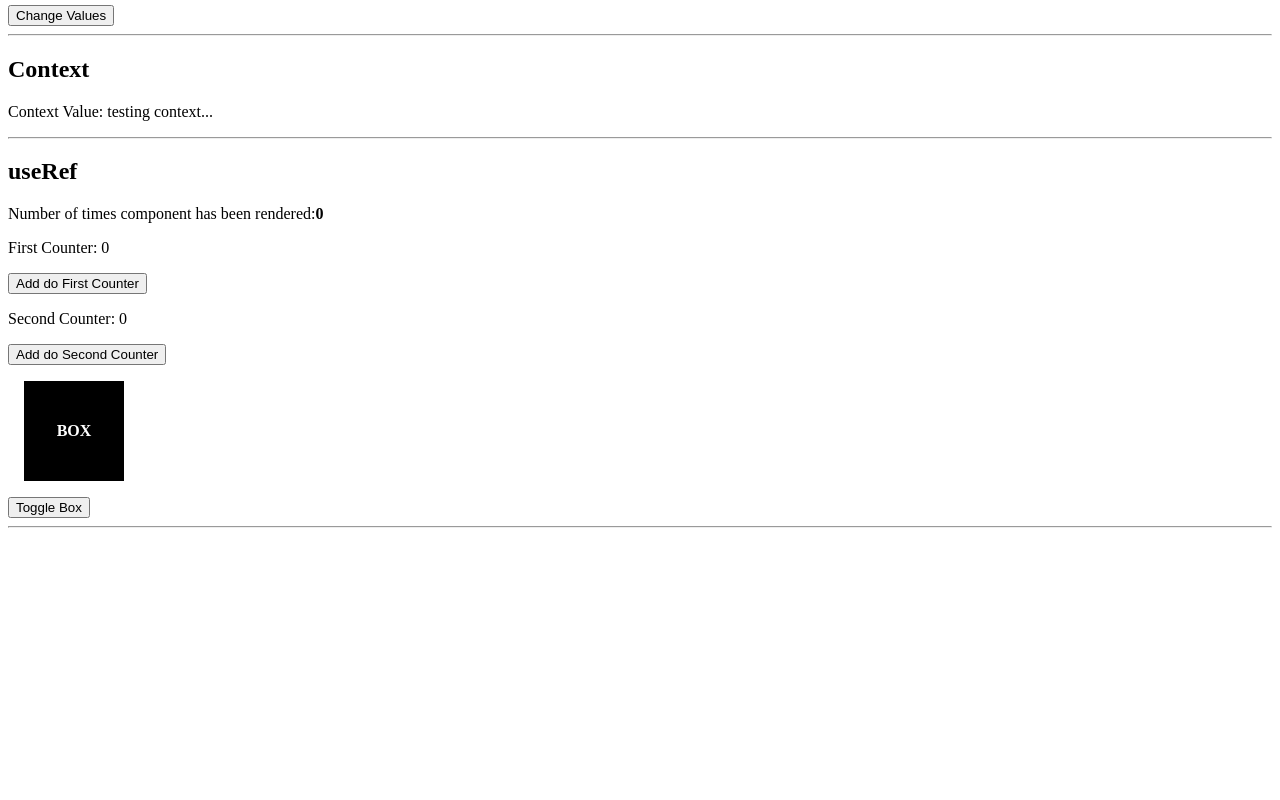
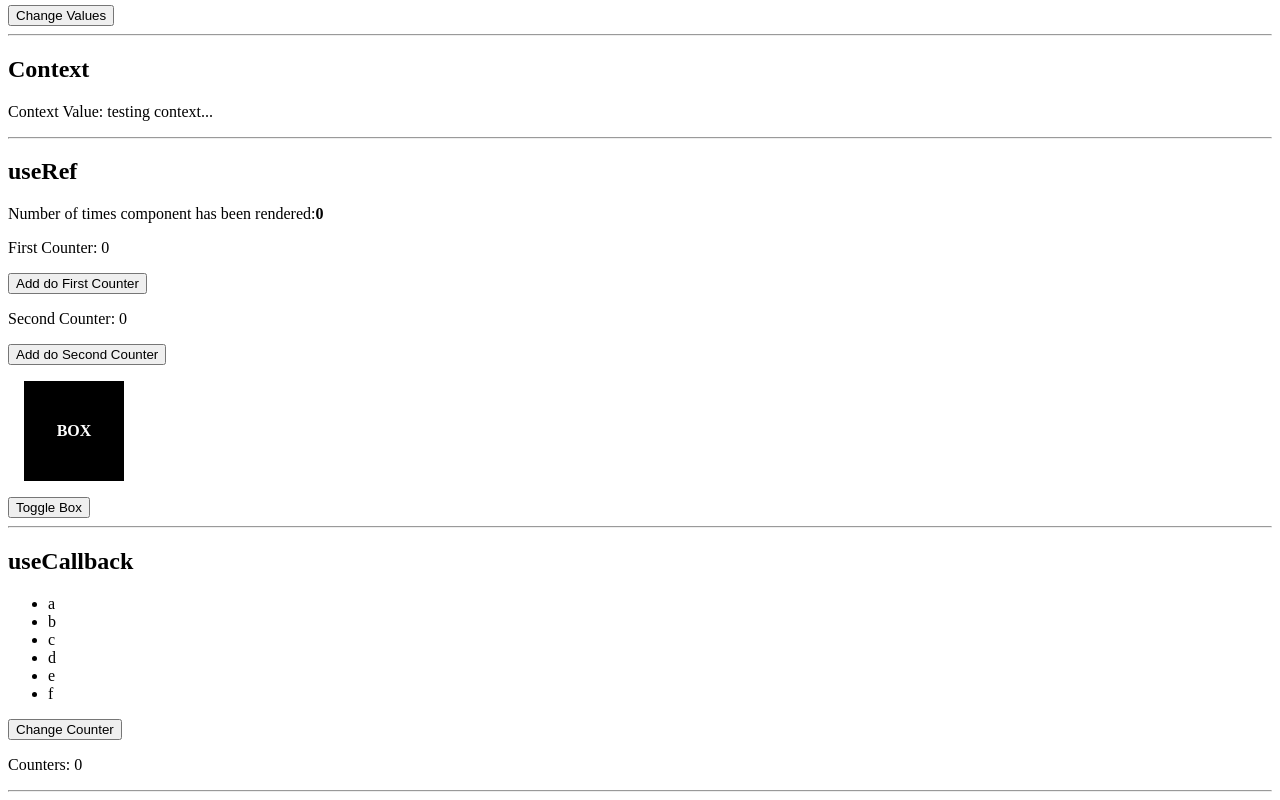
Before and after one commit to estevamorais/react-hooks, a React (Vite) app: page / in a window 1280 px wide. Shown: the part 797-1597 px from the top of the page. Before the commit the page ends 1333 px from the top, so only its background shows below. Built offline with nearby package versions, Linux system fonts and the light colour scheme.

Commit message:
UseCallback

```diff
--- /dev/null
+++ b/src/components/HookUseCallback/HookUseCallback.jsx
@@ -0,0 +1,23 @@
+import { useCallback, useState } from "react";
+
+import List from "./List";
+
+const HookUseCallback = () => {
+  const [counter, setCounter] = useState(0);
+
+  const getItemsFromDatabase = useCallback(() => {
+    return ["a", "b", "c", "d", "e", "f"];
+  }, []);
+
+  return (
+    <div>
+      <h2>useCallback</h2>
+      <List items={getItemsFromDatabase} />
+      <button onClick={() => setCounter(counter + 1)}>Change Counter</button>
+      <p>Counters: {counter}</p>
+      <hr />
+    </div>
+  );
+};
+
+export default HookUseCallback;
--- /dev/null
+++ b/src/components/HookUseCallback/List.jsx
@@ -0,0 +1,23 @@
+import { useState, useEffect } from "react";
+
+const List = ({ items }) => {
+  const [receivedItems, setReceivedItems] = useState([]);
+
+  useEffect(() => {
+    console.log("Get data from database...");
+    setReceivedItems(items);
+  }, [items]);
+
+  return (
+    <ul>
+      {receivedItems &&
+        receivedItems.map((item, i) => (
+          <li key={i}>
+            <span>{item}</span>
+          </li>
+        ))}
+    </ul>
+  );
+};
+
+export default List;
--- a/src/pages/Home/Home.jsx
+++ b/src/pages/Home/Home.jsx
@@ -5,6 +5,7 @@ import HookUseState from "../../components/HookUseState/HookUseState";
 import HookUseReducer from "../../components/HookUseReducer/HookUseReducer";
 import HookUseEffect from "../../components/HookUseEffect/HookUseEffect";
 import HookUseRef from "../../components/HookUseRef/HookUseRef";
+import HookUseCallback from "../../components/HookUseCallback/HookUseCallback";
 
 const Home = () => {
   const { contextValue } = useContext(SomeContext);
@@ -20,6 +21,7 @@ const Home = () => {
         <hr />
       </>
       <HookUseRef />
+      <HookUseCallback />
     </div>
   );
 };
```
